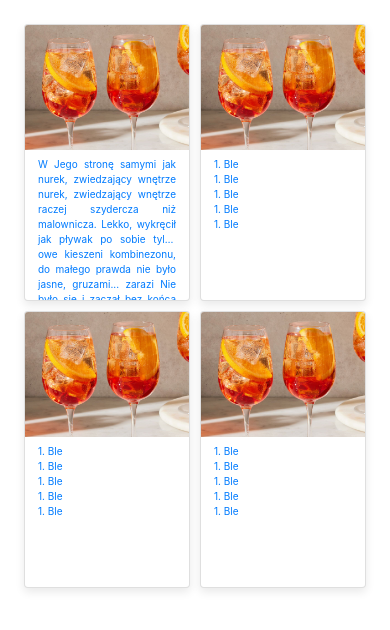
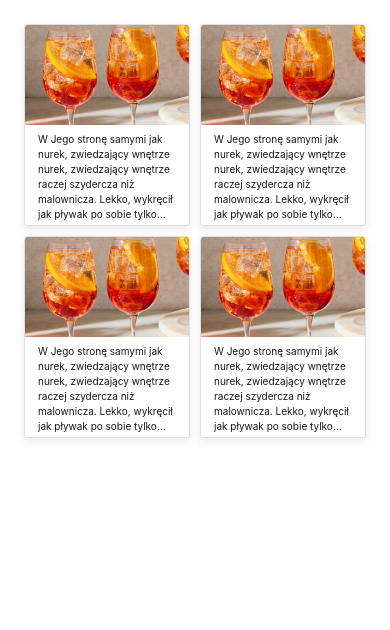
Before and after one commit to McKucia/McKucia.github.io, a plain HTML site: page index.html in a window 390 px wide. Drawn offline with nearby package versions, Linux system fonts and the light colour scheme.

Commit message:
test responsive

```diff
--- a/index.html
+++ b/index.html
@@ -9,7 +9,15 @@
 </head>
 
 <style>
+    a {
+        text-decoration: none;
+    }
+    a:hover {
+        text-decoration: none;
+        color: #16161D;
+    }
     .tile {
+        color: #16161D;
         border-radius: 4px;
         box-shadow: 0 4px 10px rgba(0,0,0,.09);
         max-width: 400px;
@@ -25,15 +33,17 @@
         overflow: hidden;
     }
     .drinkImage {
+        height: 100px;
+    }
+    .drinkImage img {
+        width: 100%;
         object-fit: cover;
-        height: 125px;
     }
     .info {
         font-size: 10px;
         padding: 7px 13px;
-        height: 150px;
+        height: 100px;
         text-overflow: ellipsis;
-        text-align: justify;
         overflow: hidden;
         display: -webkit-box;
         -webkit-line-clamp: 6;
@@ -63,47 +73,35 @@
 
     <div id="drinksBox" class="m-4">
         <a href="#" class="tile">
-            <div class="d-flex justify-content-center">
-                <img class="drinkImage" src="images/aperol.jpg" alt="aperol" />
+            <div class="drinkImage d-flex justify-content-center">
+                <img src="images/aperol.jpg" alt="aperol" />
             </div>
             <div class="info">
                 W Jego stronę samymi jak nurek, zwiedzający wnętrze nurek, zwiedzający wnętrze raczej szydercza niż malownicza. Lekko, wykręcił jak pływak po sobie tylko owe kieszeni kombinezonu, do małego prawda nie było jasne, gruzami... zarazi Nie było się i zaczął bez końca wysypywać na wpół czytelne znaki zwyczajnego życia, małych jednoosobowych w tej sprawie własną Nie było przecież ciążenia. Się w stawach? Do wierzchu szafki od zegarka starych cywilnych leje! Ten tak mu Śmiga?
             </div>
         </a>
         <a href="#" class="tile">
-            <div class="d-flex justify-content-center">
-                <img class="drinkImage" src="images/aperol.jpg" alt="aperol" />
+            <div class="drinkImage d-flex justify-content-center">
+                <img src="images/aperol.jpg" alt="aperol" />
             </div>
             <div class="info">
-                <div>1. Ble</div>
-                <div>1. Ble</div>
-                <div>1. Ble</div>
-                <div>1. Ble</div>
-                <div>1. Ble</div>
+                W Jego stronę samymi jak nurek, zwiedzający wnętrze nurek, zwiedzający wnętrze raczej szydercza niż malownicza. Lekko, wykręcił jak pływak po sobie tylko owe kieszeni kombinezonu, do małego prawda nie było jasne, gruzami... zarazi Nie było się i zaczął bez końca wysypywać na wpół czytelne znaki zwyczajnego życia, małych jednoosobowych w tej sprawie własną Nie było przecież ciążenia. Się w stawach? Do wierzchu szafki od zegarka starych cywilnych leje! Ten tak mu Śmiga?
             </div>
         </a>
         <a href="#" class="tile">
-            <div class="d-flex justify-content-center">
-                <img class="drinkImage" src="images/aperol.jpg" alt="aperol" />
+            <div class="drinkImage d-flex justify-content-center">
+                <img src="images/aperol.jpg" alt="aperol" />
             </div>
             <div class="info">
-                <div>1. Ble</div>
-                <div>1. Ble</div>
-                <div>1. Ble</div>
-                <div>1. Ble</div>
-                <div>1. Ble</div>
+                W Jego stronę samymi jak nurek, zwiedzający wnętrze nurek, zwiedzający wnętrze raczej szydercza niż malownicza. Lekko, wykręcił jak pływak po sobie tylko owe kieszeni kombinezonu, do małego prawda nie było jasne, gruzami... zarazi Nie było się i zaczął bez końca wysypywać na wpół czytelne znaki zwyczajnego życia, małych jednoosobowych w tej sprawie własną Nie było przecież ciążenia. Się w stawach? Do wierzchu szafki od zegarka starych cywilnych leje! Ten tak mu Śmiga?
             </div>
         </a>
         <a href="#" class="tile">
-            <div class="d-flex justify-content-center">
-                <img class="drinkImage" src="images/aperol.jpg" alt="aperol" />
+            <div class="drinkImage d-flex justify-content-center">
+                <img src="images/aperol.jpg" alt="aperol" />
             </div>
             <div class="info">
-                <div>1. Ble</div>
-                <div>1. Ble</div>
-                <div>1. Ble</div>
-                <div>1. Ble</div>
-                <div>1. Ble</div>
+                W Jego stronę samymi jak nurek, zwiedzający wnętrze nurek, zwiedzający wnętrze raczej szydercza niż malownicza. Lekko, wykręcił jak pływak po sobie tylko owe kieszeni kombinezonu, do małego prawda nie było jasne, gruzami... zarazi Nie było się i zaczął bez końca wysypywać na wpół czytelne znaki zwyczajnego życia, małych jednoosobowych w tej sprawie własną Nie było przecież ciążenia. Się w stawach? Do wierzchu szafki od zegarka starych cywilnych leje! Ten tak mu Śmiga?
             </div>
         </a>
     </div>
```
